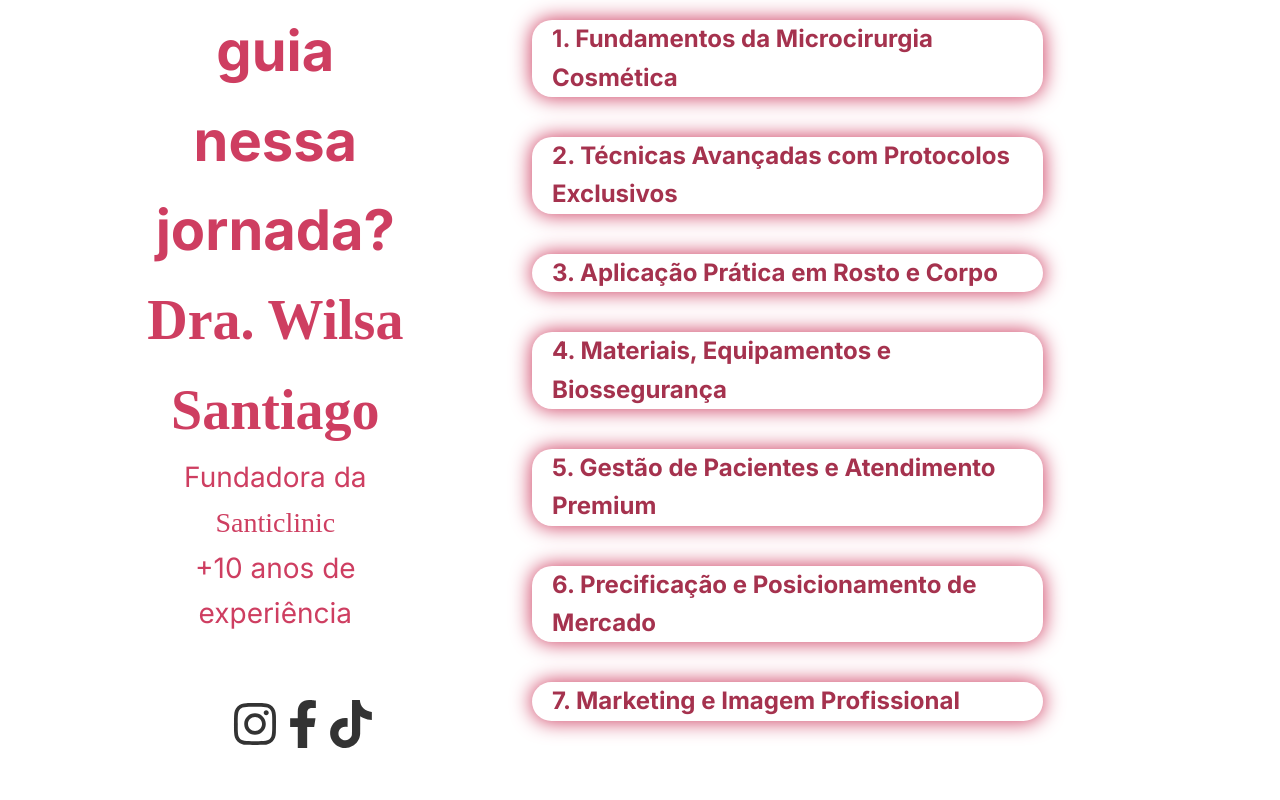
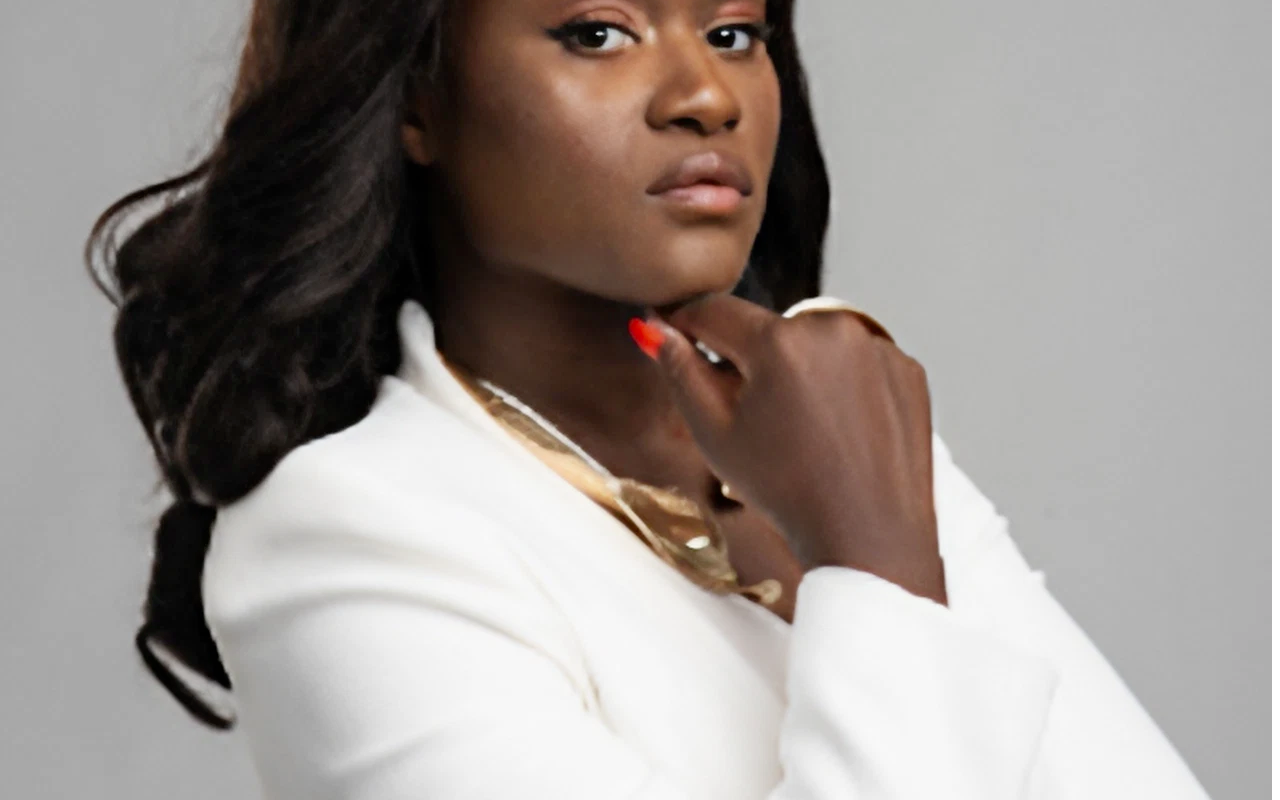
Before and after one commit to Webtech87/mentoria_dra_wilsa, a React (Vite) app in the folder client/: page / in a window 1280 px wide. Shown: the part 1320-2120 px from the top of the page. Built offline with nearby package versions, Linux system fonts and the light colour scheme; a web font is replaced by a local one.

Commit message:
[ADD] bonus section

```diff
--- a/client/src/App.tsx
+++ b/client/src/App.tsx
@@ -6,6 +6,7 @@ import Certification from './components/Certification/Certification.tsx'
 import Practice from './components/Practice/Practice.tsx'
 import WhyWe from "./components/WhyWe/WhyWe.tsx";
 import ForWho from "./components/ForWho/ForWho.tsx";
+import Bonus from "./components/Bonus/Bonus.tsx";
 
 import {Routes, Route} from 'react-router-dom'
 import PrivacyPolicy from './pages/privacy-policy/PrivacyPolicy'
@@ -25,6 +26,7 @@ function HomePage() {
             <Practice />
             <WhyWe />
             <ForWho />
+            <Bonus />
             <Footer />
         </>
     )
--- /dev/null
+++ b/client/src/components/Bonus/Bonus.css
@@ -0,0 +1,102 @@
+.bonus {
+    background-color: #FFE6EC;
+    color: #CE3E61;
+}
+
+.bonus-container {
+    width: 80%;
+    margin: 0 auto;
+}
+
+.bonus-header {
+    text-align: left;
+}
+
+.bonus-header h1 {
+    font-weight: 600;
+    font-style: italic;
+    font-size: 48px;
+    line-height: 50px;
+    width: 600px;
+
+}
+
+.bonus-header p {
+    font-weight: 400;
+    width: 500px;
+    font-size: 25px;
+    line-height: 30px;
+    letter-spacing: -0.8px;
+    vertical-align: middle;
+}
+
+.bonus-context-area {
+    display: flex;
+    justify-content: space-around;
+}
+
+.bonus-text-container,
+.bonus-list_area {
+    margin-top: 100px;
+    margin-bottom: 100px;
+}
+
+.bonus-text-container h1 {
+    font-weight: 600;
+    font-style: italic;
+    font-size: 48px;
+    line-height: 34px;
+    letter-spacing: -2.4px;
+    vertical-align: middle;
+    width: 500px;
+}
+
+.bonus-text-container p {
+    font-family: 'Font 1', sans-serif;
+    font-weight: 400;
+    font-size: 16px;
+    line-height: 22.4px;
+    letter-spacing: -0.8px;
+    vertical-align: middle;
+    margin: 30px 0;
+}
+
+.bonus-text-container button {
+    background-color: #CE3E61;
+    padding: 15px 30px;
+    color: white;
+    margin-top: 20px;
+    border-radius: 100%;
+    font-size: 16px;
+    font-weight: 600;
+    cursor: pointer;
+    transition: all 0.3s ease;
+}
+
+
+.bonus-context-area .list-item h2 {
+    margin-left: 20px;
+}
+
+.bonus-context-area .list-item p {
+    margin-left: 20px;
+    margin-bottom: 20px;
+}
+
+.bonus-list {
+    width: 80%;
+}
+
+.bonus-item {
+    border: 1px solid #CE3E61;
+    box-shadow: 0 0 20px 1px #CE3E61;
+    align-content: center;
+    border-radius: 20px;
+    font-family: 'Inter', sans-serif;
+    font-weight: 600;
+    font-size: 20px;
+    line-height: 26.4px;
+    letter-spacing: 0;
+    vertical-align: middle;
+    background-color: white;
+}
--- /dev/null
+++ b/client/src/components/Bonus/Bonus.tsx
@@ -0,0 +1,70 @@
+import './Bonus.css';
+import {useState} from "react";
+
+const Bonus = () => {
+    interface BonusItem {
+        id: number;
+        title: string;
+        description: string;
+    }
+
+    const bonusList: BonusItem[] = [
+        {
+            id: 1,
+            title: "E-book com Protocolos de Microcirurgia Cosmética",
+            description: "Um guia completo com protocolos atualizados para tratamentos estéticos eficazes."
+        },
+        {
+            id: 2,
+            title: "Grupo VIP no WhatsApp com a Mentora",
+            description: "Tira dúvidas diretamente com a mentora em um grupo exclusivo e interativo."
+        },
+        {
+            id: 3,
+            title: "Planilha de Precificação Inteligente",
+            description: "Ferramenta adaptada ao mercado português para definir preços de forma estratégica."
+        },
+        {
+            id: 4,
+            title: "Conteúdos Bónus sobre Marketing Estético",
+            description: "Dicas práticas e estratégias para atrair mais clientes e vender mais."
+        }
+    ];
+
+    const [openId, setOpenId] = useState<number | null>(null);
+
+    const toggleDescription = (id: number) => {
+        setOpenId(prev => (prev === id ? null : id));
+    };
+
+    return (
+        <div className="bonus">
+            <div className="bonus-container">
+                <div className="bonus-header">
+                    <h1><span className="MCDifFont">Bónus</span> exclusivos para Alunas da Mentoria</h1>
+                    <p>Inscreve-te agora e recebe materiais e apoios extra que vão acelerar os teus resultados na
+                        estética avançada.</p>
+                    <button>Sim, quero me inscrever!</button>
+                </div>
+
+                <div className="bonus-list">
+                    {bonusList.map(item => (
+                        <div className="bonus-item" key={item.id}>
+                            <div className="bonus-title" onClick={() => toggleDescription(item.id)}>
+                                <strong>{item.id}.</strong> {item.title}
+                            </div>
+                            {openId === item.id && (
+                                <div className="bonus-description">
+                                    {item.description}
+                                </div>
+                            )}
+                        </div>
+                    ))}
+                </div>
+            </div>
+
+        </div>
+    );
+};
+
+export default Bonus;
--- a/client/src/components/Practice/Practice.css
+++ b/client/src/components/Practice/Practice.css
@@ -1,89 +1,69 @@
-.practice-container {
-    width: 80%;
+.bonus {
+    padding: 40px 20px;
     margin: 0 auto;
+    font-family: 'Inter', sans-serif;
+    color: #333;
 }
 
-.text-area {
-    font-size: 28px;
-    color: #CE3E61;
+.bonus-container{
+    display: flex;
+    justify-content: space-between;
 }
 
-.lRow {
-    width: 40%;
+.bonus-header {
     text-align: center;
-    display: grid;
-    justify-content: center;
-
+    margin-bottom: 40px;
 }
 
-.lRow .image-area {
-    margin: 100px;
-    display: flex;
-    justify-content: center;
-    align-items: center;
-}
-
-.lRow .image-area img {
-    width: 100%;
-    align-items: center;
-    aspect-ratio: 1 / 1;;
-    border-radius: 50%;
-    box-shadow: 0 0 30px 1px #CE3E61;
-}
-
-.lRow .icons-area {
-    display: flex;
-    justify-content: space-around;
-    width: 30%;
-    margin: 50px auto;
-}
-
-.context-area {
-    display: flex;
-    justify-content: space-around;
-}
-
-.rRow .main-text {
-    width: 70%;
-    margin: 100px auto;
-}
-
-
-.rRow {
+.bonus-header h1 {
+    font-size: 32px;
     color: #A5324E;
 }
 
-.rRow .list-area {
-    margin-top: 100px;
+.bonus-header h1 span {
+    color: #CE3E61;
+    font-weight: bold;
 }
 
-.rRow h1 {
-    font-size: 50px;
+.bonus-header p {
+    font-size: 18px;
+    margin: 20px 0;
 }
 
-
-
-.rRow .list-item {
-    box-shadow: 0 0 20px 1px #CE3E61;
-    margin-bottom: 40px;
-    border-radius: 20px;
+.bonus-header button {
+    background-color: #CE3E61;
+    color: white;
+    padding: 12px 24px;
+    border: none;
+    border-radius: 8px;
+    cursor: pointer;
+    font-size: 16px;
 }
 
-.rRow .list-item h2,
-.rRow .list-item p {
-    margin-left: 20px;
+.bonus-list {
+    display: flex;
+    flex-direction: column;
+    gap: 20px;
 }
 
-.list-item p {
-    transition: max-height 0.3s ease, opacity 0.3s ease;
-    overflow: hidden;
-    max-height: 500px; /* adjust if needed */
-    opacity: 1;
+.bonus-item {
+    border: 1px solid #CE3E61;
+    border-radius: 10px;
+    padding: 16px;
+    transition: all 0.3s ease;
+    box-shadow: 0 0 10px rgba(206, 62, 97, 0.2);
 }
 
-.list-item p.hidden {
-    max-height: 0;
-    opacity: 0;
-    padding: 0;
-    margin: 0;
+.bonus-title {
+    font-size: 18px;
+    font-weight: 600;
+    color: #CE3E61;
+    cursor: pointer;
 }
+
+.bonus-description {
+    margin-top: 12px;
+    font-size: 16px;
+    color: #444;
+    line-height: 1.4;
+}
```
